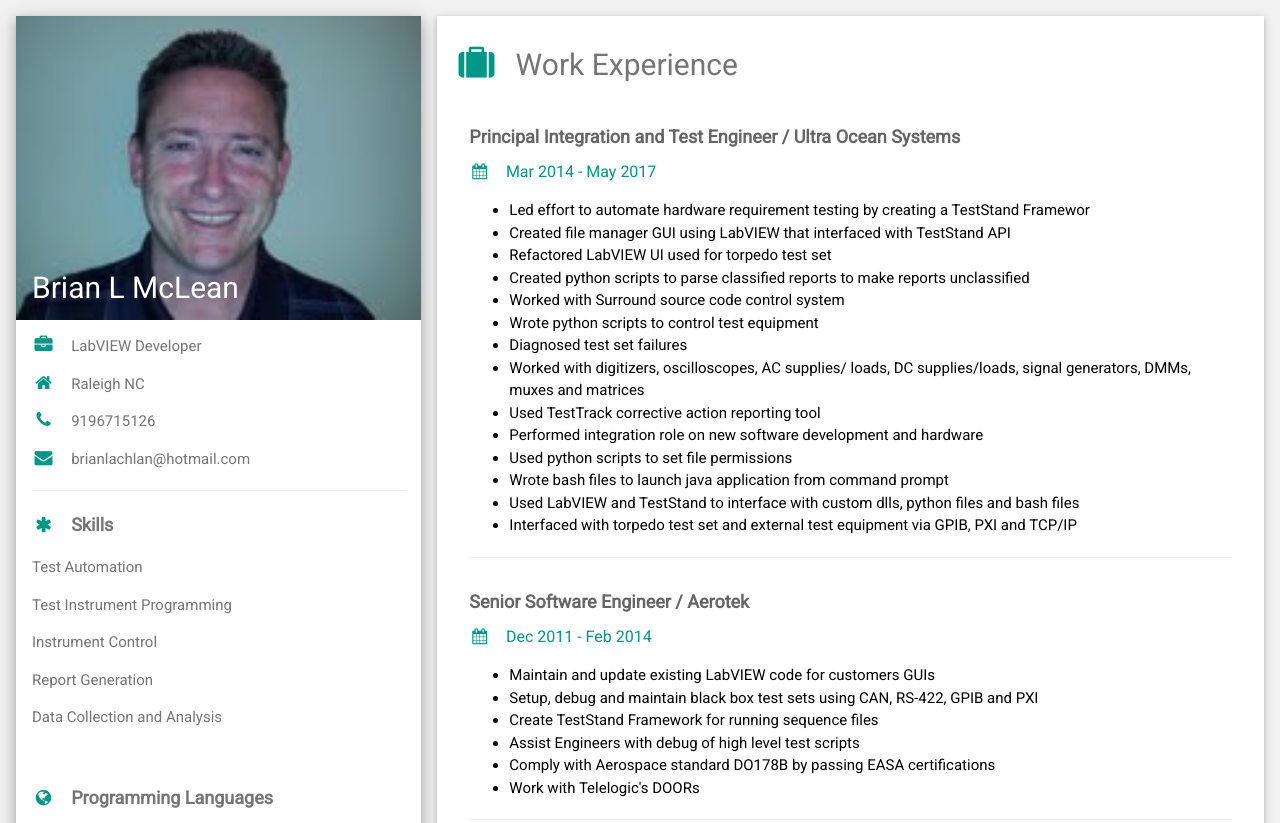
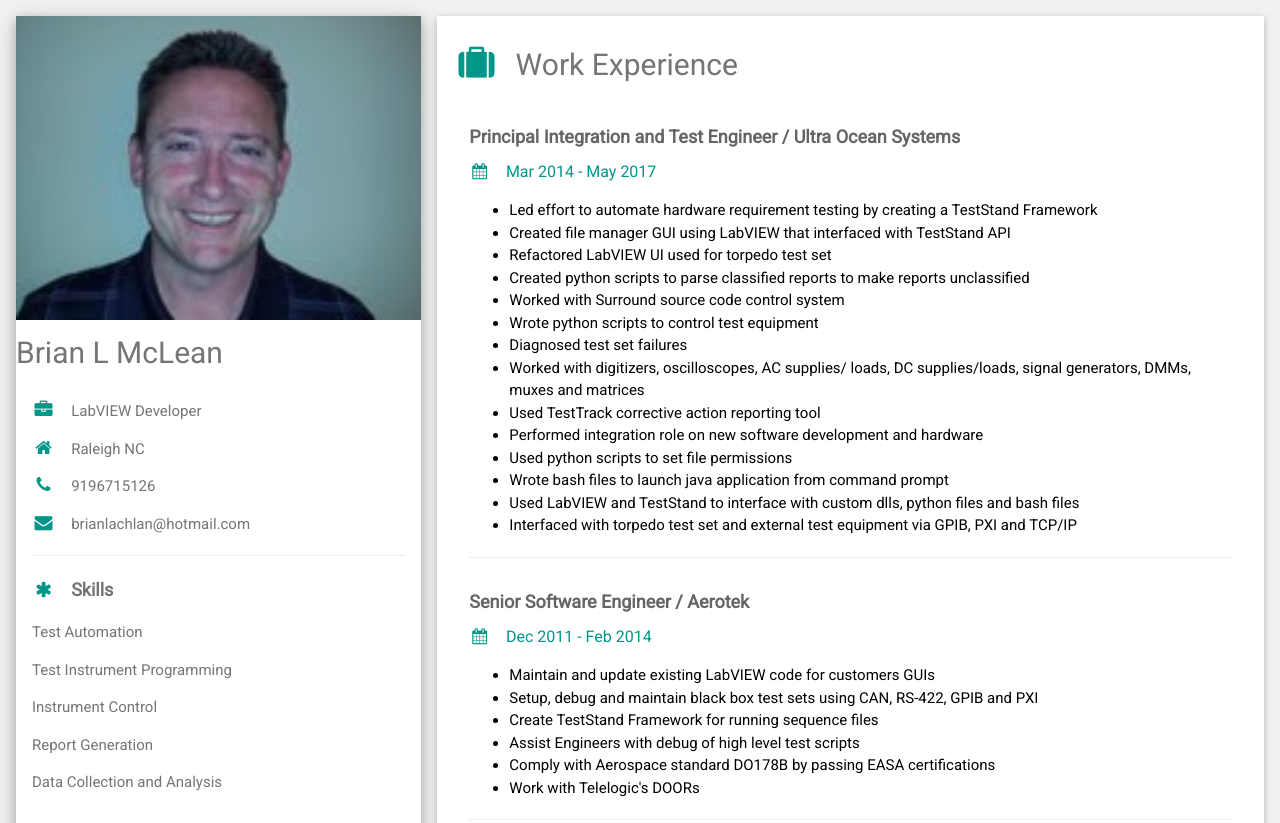
Before and after one commit to brianlachlan/webpage, a plain HTML site: page index.html in a window 1280 px wide. Shown: the top 823 px of the page. Drawn offline with nearby package versions, Linux system fonts and the light colour scheme.

Commit message:
made updates

```diff
--- a/index.html
+++ b/index.html
@@ -24,8 +24,9 @@ html,body,h1,h2,h3,h4,h5,h6 {font-family: "Roboto", sans-serif}
         <div class="w3-display-container">
           <img src="images/me.png" style="width:100%" alt="Avatar">
           <div class="w3-display-bottomleft w3-container w3-text-white">
-            <h2>Brian L McLean</h2>
+
           </div>
+		  <h2>Brian L McLean</h2>
         </div>
         <div class="w3-container">
           <p><i class="fa fa-briefcase fa-fw w3-margin-right w3-large w3-text-teal"></i>LabVIEW Developer</p>
@@ -66,7 +67,7 @@ html,body,h1,h2,h3,h4,h5,h6 {font-family: "Roboto", sans-serif}
           <h6 class="w3-text-teal"><i class="fa fa-calendar fa-fw w3-margin-right"></i>Mar 2014 - May 2017</span></h6>
 			<p>
 			  <ul>
-				<li>Led effort to automate hardware requirement testing by creating a TestStand Framewor</li>
+				<li>Led effort to automate hardware requirement testing by creating a TestStand Framework</li>
 				<li>Created file manager GUI using LabVIEW that interfaced with TestStand API</li>
 				<li>Refactored LabVIEW UI used for torpedo test set</li>
 				<li>Created python scripts to parse classified reports to make reports unclassified</li>
```
